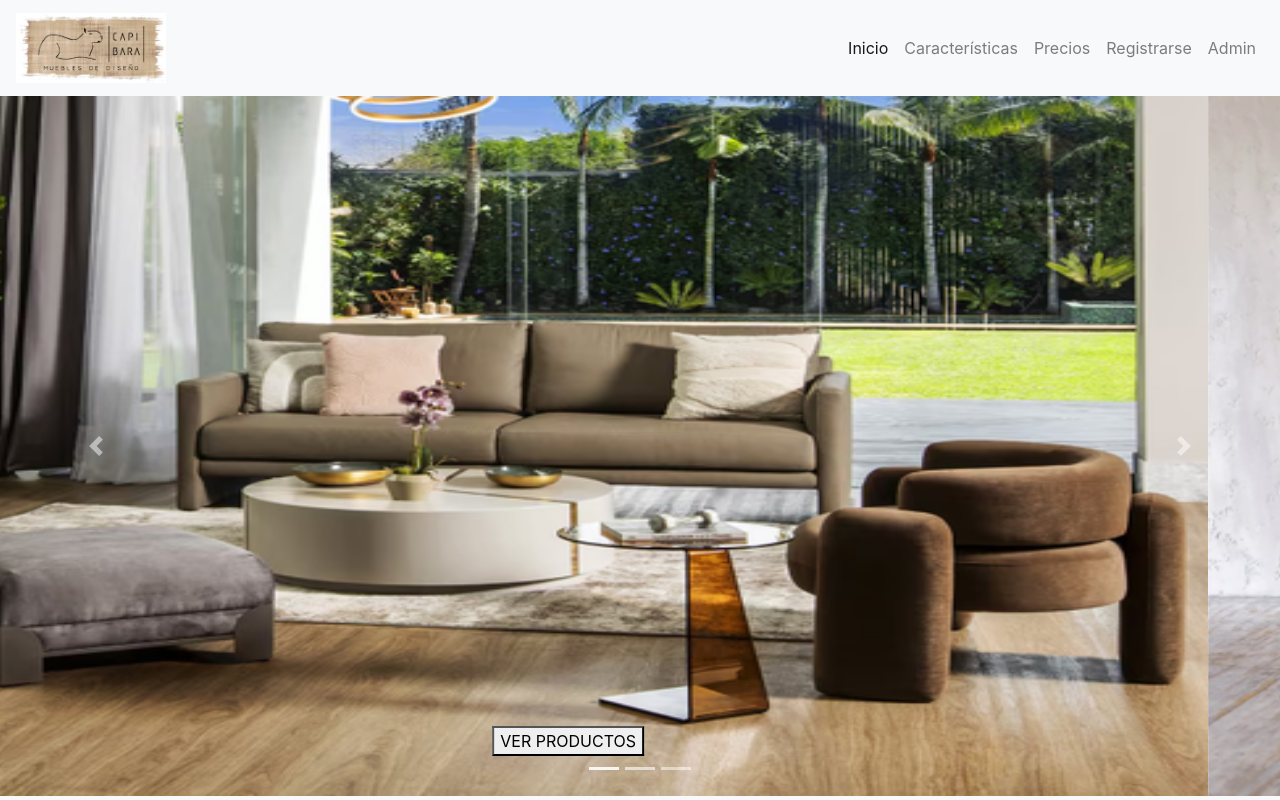
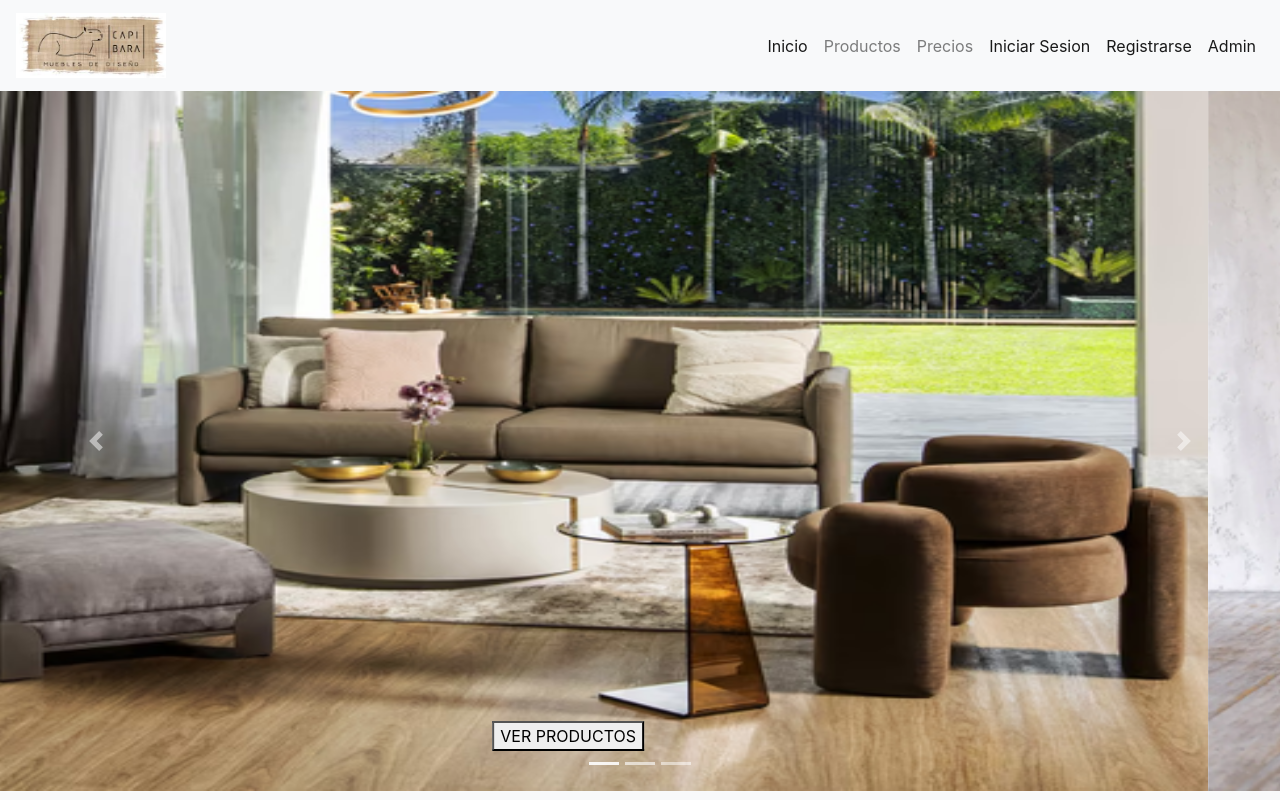
Before and after one commit to Seba-Solar/Jabys, a website: page views/index.html in a window 1280 px wide. Shown: the top 800 px of the page. Drawn offline with nearby package versions, Linux system fonts and the light colour scheme.

Commit message:
navbar cosas

```diff
--- a/server.js
+++ b/server.js
@@ -87,6 +87,7 @@ app.get('/logins',(req,res)=>{
 // --------    ROUTING ---------     //
 
 // --------------------- CRUD PRODUCTOS --------------------- //
+
 app.post('/insert', (req, res) => {
 
   const nombre = req.body.name;
--- a/views/index.html
+++ b/views/index.html
@@ -11,7 +11,7 @@
   <!-- Navbar -->
   <nav class="navbar navbar-expand-lg navbar-light bg-light">
     <a class="navbar-brand" href="/">
-      <img src="/images/logo.png" alt="logo" width="150" height="70">
+      <img src="/images/logo.png" alt="logo" width="150" height="65">
     </a>
     <button class="navbar-toggler" type="button" data-toggle="collapse" data-target="#navbarNav" aria-controls="navbarNav" aria-expanded="false" aria-label="Toggle navigation">
       <span class="navbar-toggler-icon"></span>
@@ -22,15 +22,18 @@
           <a class="nav-link" href="#">Inicio <span class="sr-only">(current)</span></a>
         </li>
         <li class="nav-item">
-          <a class="nav-link" href="#">Características</a>
+          <a class="nav-link" href="#">Productos</a>
         </li>
         <li class="nav-item">
           <a class="nav-link" href="#">Precios</a>
         </li>
-        <li class="nav-item">
+        <li class="nav-item active">
+          <a class="nav-link" href="/logins">Iniciar Sesion</a>
+        </li>
+        <li class="nav-item active">
           <a class="nav-link" href="/registro">Registrarse</a>
         </li>
-        <li class="nav-item">
+        <li class="nav-item active">
           <a class="nav-link" href="/administrador-view">Admin</a>
         </li>
       </ul>
```
Also changed, not shown: views/Cruds/CrudProductos.html (+1 -0 lines).
